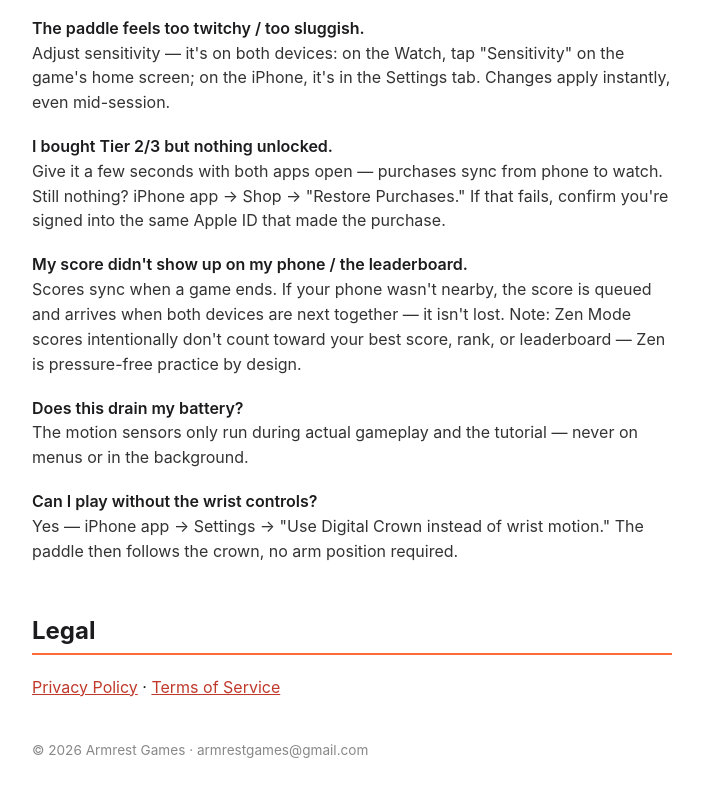
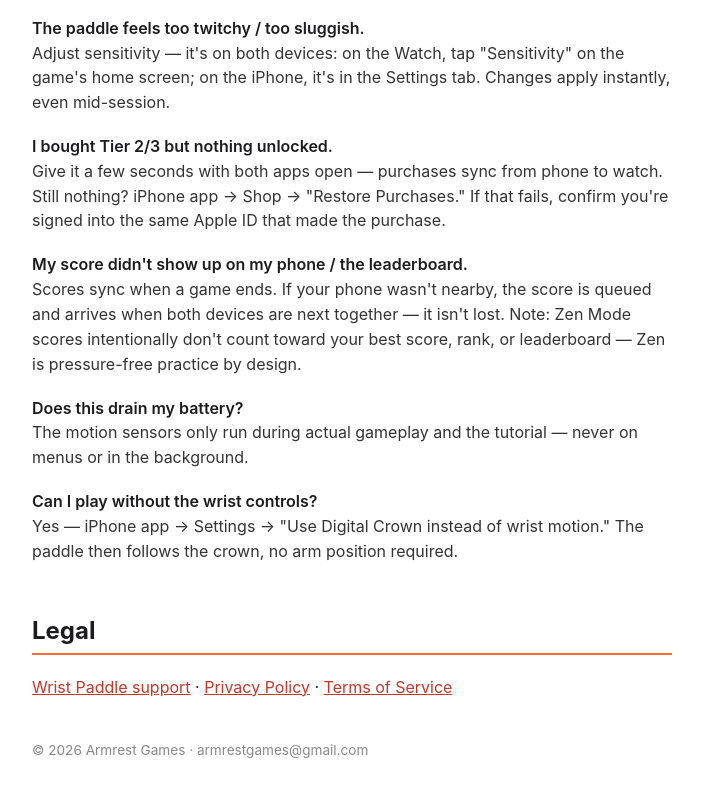
Before and after one commit to armrestgames/armrestgames.github.io, a plain HTML site: page index.html in a window 1280 px wide. Shown: the part 717-1514 px from the top of the page, without its empty margins (288-991 px from the left). Drawn offline with Linux system fonts and the light colour scheme.

Commit message:
Link the Wrist Paddle support page from the home page.

```diff
--- a/index.html
+++ b/index.html
@@ -58,7 +58,7 @@
 </dl>
 
 <h2>Legal</h2>
-<p><a href="privacy.html">Privacy Policy</a> · <a href="terms.html">Terms of Service</a></p>
+<p><a href="support.html">Wrist Paddle support</a> · <a href="privacy.html">Privacy Policy</a> · <a href="terms.html">Terms of Service</a></p>
 
 <footer>© 2026 Armrest Games · armrestgames@gmail.com</footer>
 
```
